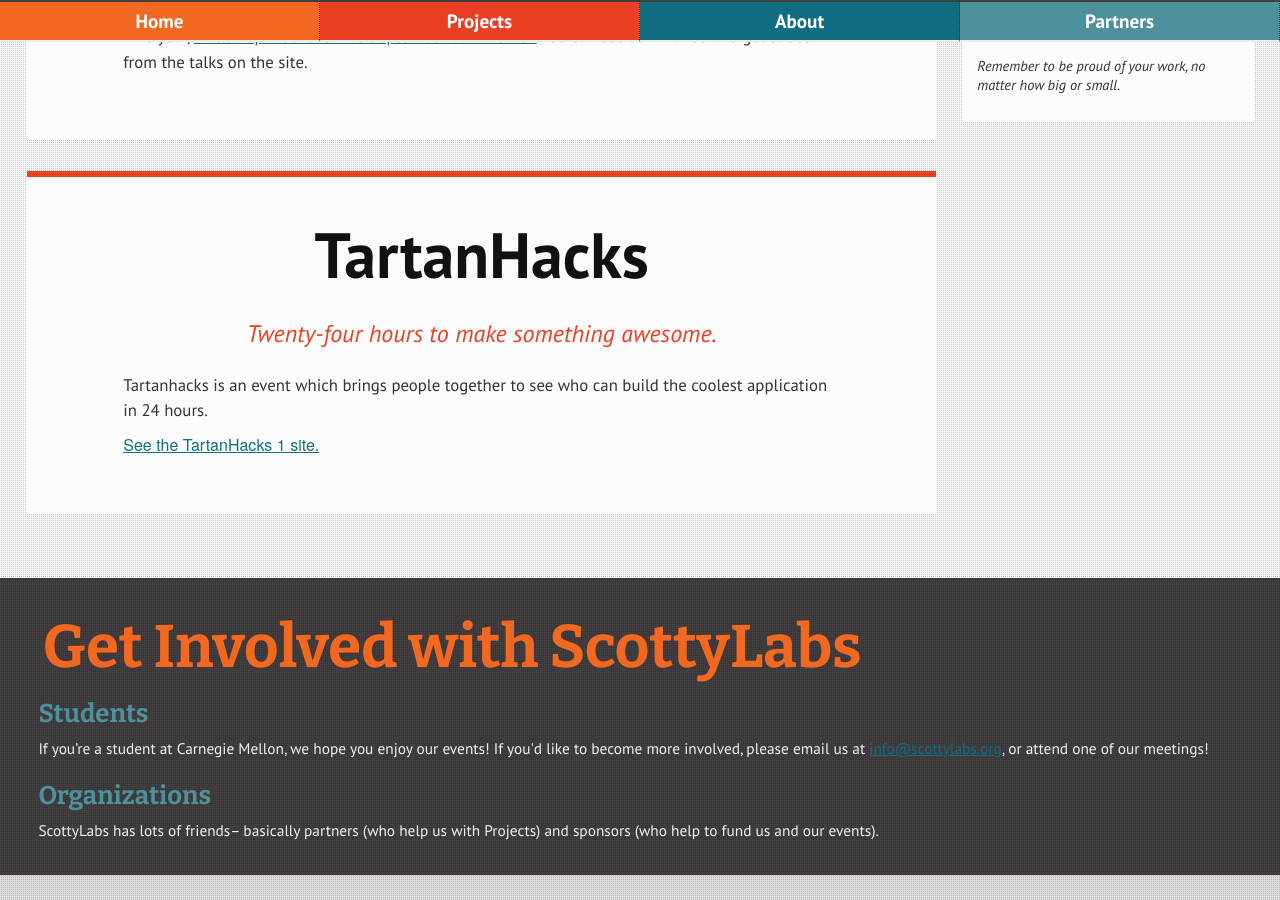
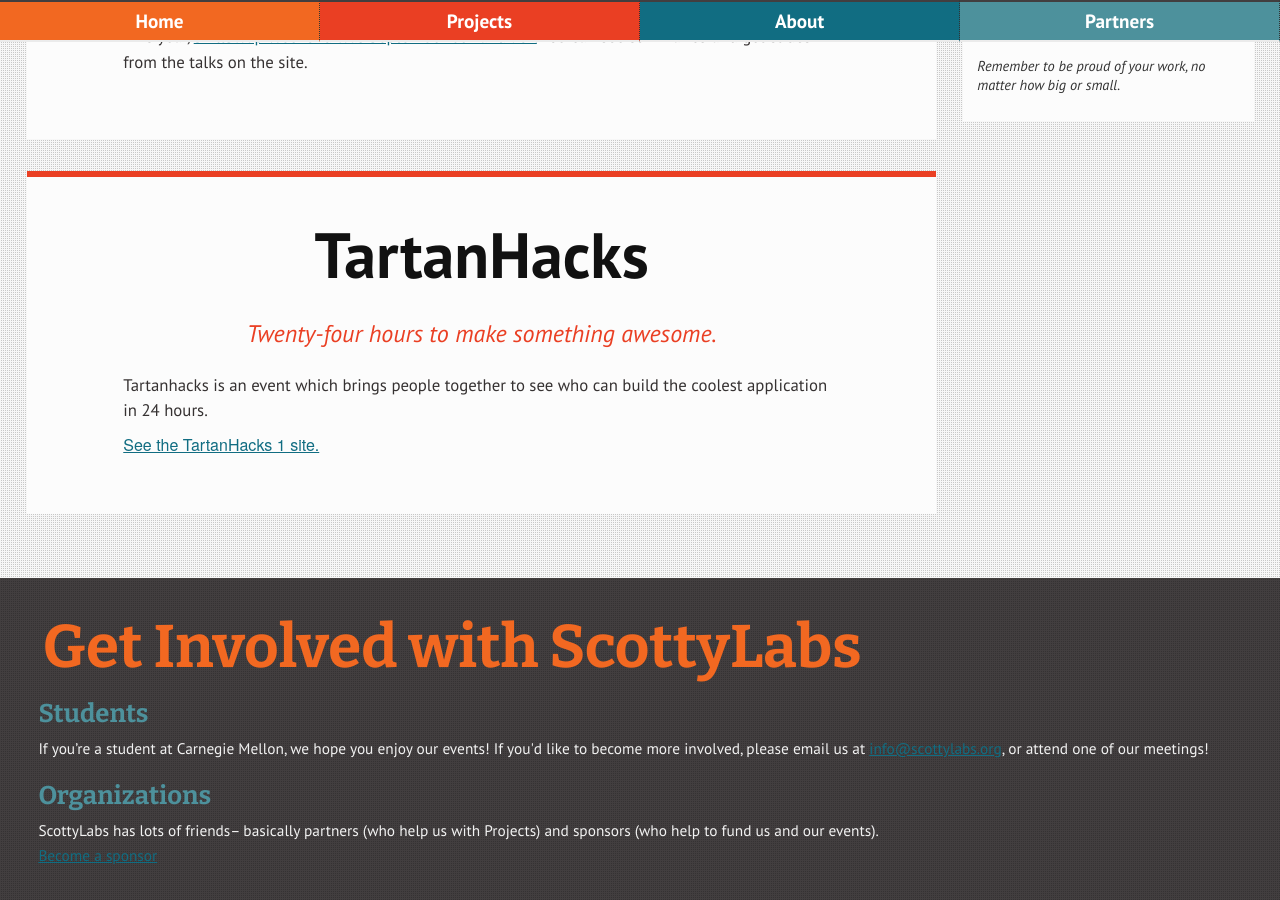
Before and after one commit to ScottyLabs/scottylabs.github.io, a Jekyll site: the page built from index.html, in a window 1280 px wide and 900 px high, scrolled down 1524 px. Built offline with Jekyll 4.4.1, drawn with Linux system fonts in a browser that asks for light colours; nearby versions of some CDN libraries; before the commit the page ends 2399 px from its top, so only the background shows below that.

Commit message:
added donate button to footer

```diff
--- a/_includes/footer.html
+++ b/_includes/footer.html
@@ -6,6 +6,9 @@
   </div>
   <div id="get-involved-orgs">
     <h2>Organizations</h2>
-    <p>ScottyLabs has lots of friends– basically partners (who help us with Projects) and sponsors (who help to fund us and our events).</p>
+    <p>ScottyLabs has lots of friends– basically partners (who help us with Projects) and sponsors (who help to fund us and our events).<br>
+    <a href="/donate.html">Become a sponsor</a>
+    </p>
+
   </div>
 </div>
```
